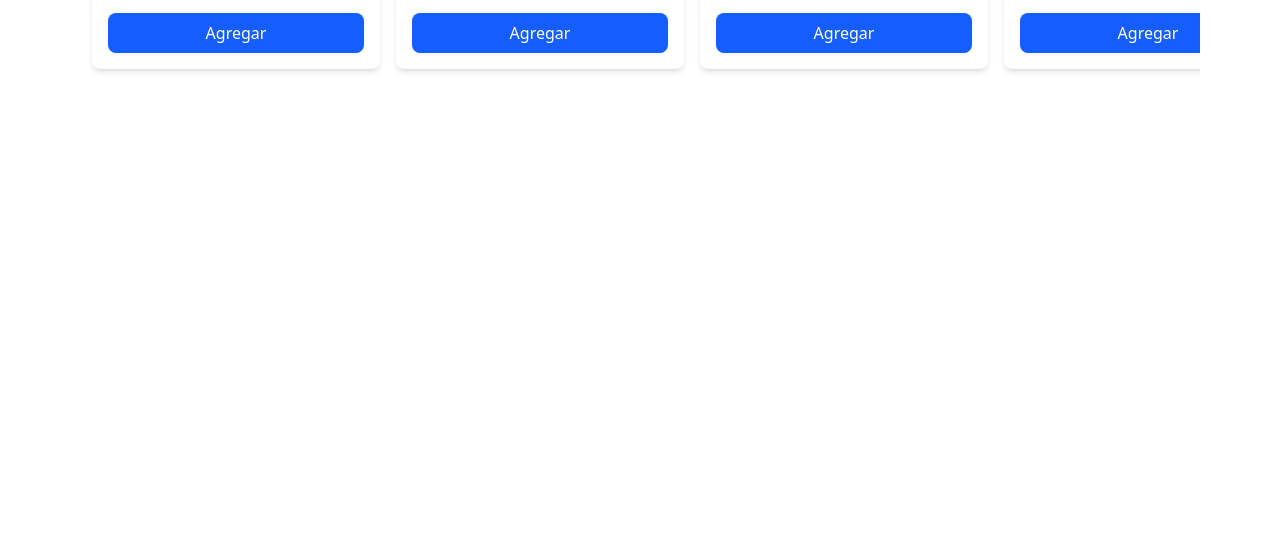
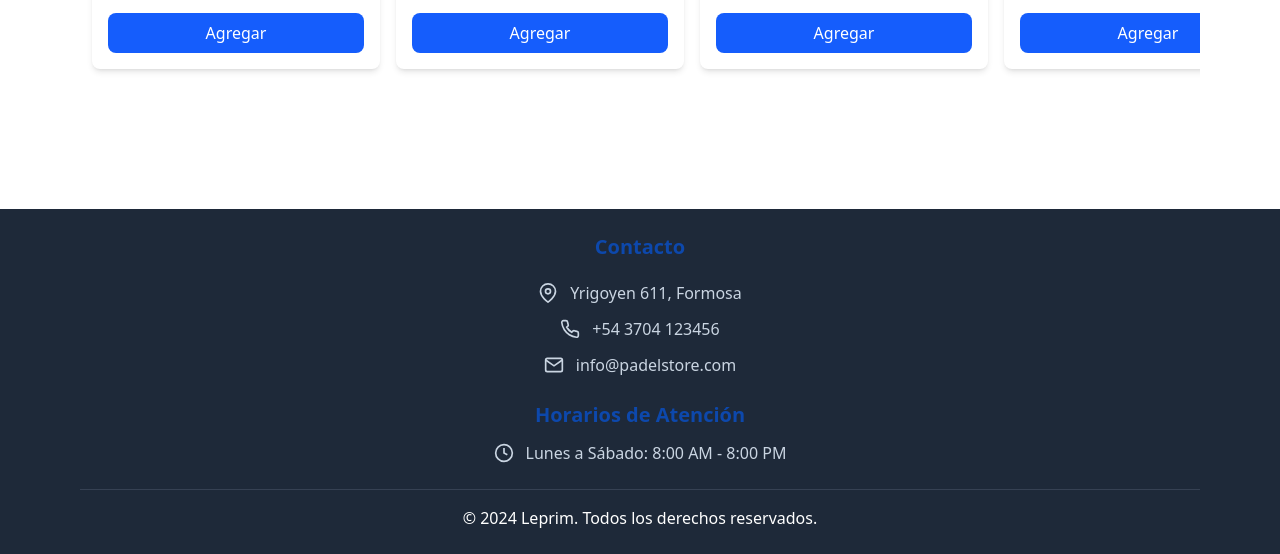
Before and after one commit to AgustinaInsfran/leprim-ecommerce, a website built with Vite: page index.html in a window 1280 px wide. Shown: the part 1355-1909 px from the top of the page. Before the commit the page ends 1516 px from the top, so only its background shows below. Built offline with nearby package versions, Linux system fonts and the light colour scheme.

Commit message:
Actualización footer

```diff
--- a/index.html
+++ b/index.html
@@ -24,7 +24,7 @@
         </a>
         <a href="#productos" class="hover:text-primary duration-200 p-2 pb-1 border-b-2 border-transparent hover:border-primary transition-all">
           Nuestros productos
-        <a href="" class="hover:text-primary duration-200 p-2 pb-1 border-b-2 border-transparent hover:border-primary transition-all">
+        <a href="#contacto" class="hover:text-primary duration-200 p-2 pb-1 border-b-2 border-transparent hover:border-primary transition-all">
           Contacto
         </a>
         <a href="#" class="relative text-gray-600 hover:text-primary transition-colors p-2">
@@ -74,6 +74,60 @@
       </section>
     </main>
 
+    <footer>
+      <div id="contacto" class="bg-gray-800 text-white py-6 mt-12">
+        <!-- Contenedor centrado -->
+        <div class="max-w-6xl mx-auto px-4">
+
+          <!-- Sección: Contacto -->
+          <div class="text-center">
+            <h3 class="text-xl font-semibold mb-5 text-primary">Contacto</h3>
+            <div class="space-y-3 flex flex-col items-center">
+              <a href="https://maps.google.com/?q=Yrigoyen+611+Formosa" target="_blank" class="flex items-center gap-3 text-slate-300 hover:text-cyan-400 transition-colors duration-300">
+                <svg class="w-5 h-5 flex-shrink-0" fill="none" stroke="currentColor" stroke-width="2" viewBox="0 0 24 24">
+                  <path d="M21 10c0 7-9 13-9 13s-9-6-9-13a9 9 0 0 1 18 0z"></path>
+                  <circle cx="12" cy="10" r="3"></circle>
+                </svg>
+                <span>Yrigoyen 611, Formosa</span>
+              </a>
+
+              <a href="tel:+543704123456" class="flex items-center gap-3 text-slate-300 hover:text-cyan-400 transition-colors duration-300">
+                <svg class="w-5 h-5 flex-shrink-0" fill="none" stroke="currentColor" stroke-width="2" viewBox="0 0 24 24">
+                  <path d="M22 16.92v3a2 2 0 0 1-2.18 2 19.79 19.79 0 0 1-8.63-3.07 19.5 19.5 0 0 1-6-6 19.79 19.79 0 0 1-3.07-8.67A2 2 0 0 1 4.11 2h3a2 2 0 0 1 2 1.72 12.84 12.84 0 0 0 .7 2.81 2 2 0 0 1-.45 2.11L8.09 9.91a16 16 0 0 0 6 6l1.27-1.27a2 2 0 0 1 2.11-.45 12.84 12.84 0 0 0 2.81.7A2 2 0 0 1 22 16.92z"></path>
+                </svg>
+                <span>+54 3704 123456</span>
+              </a>
+
+              <a href="mailto:info@padelstore.com" class="flex items-center gap-3 text-slate-300 hover:text-cyan-400 transition-colors duration-300">
+                <svg class="w-5 h-5 flex-shrink-0" fill="none" stroke="currentColor" stroke-width="2" viewBox="0 0 24 24">
+                  <path d="M4 4h16c1.1 0 2 .9 2 2v12c0 1.1-.9 2-2 2H4c-1.1 0-2-.9-2-2V6c0-1.1.9-2 2-2z"></path>
+                  <polyline points="22,6 12,13 2,6"></polyline>
+                </svg>
+                <span>info@padelstore.com</span>
+              </a>
+            </div>
+          </div>
+
+          <!-- Sección Horarios -->
+          <div class="mt-6 text-center">
+            <h3 class="text-xl font-semibold mb-3 text-primary">Horarios de Atención</h3>
+            <div class="flex items-center justify-center gap-3 text-slate-300">
+              <svg class="w-5 h-5 flex-shrink-0" fill="none" stroke="currentColor" stroke-width="2" viewBox="0 0 24 24">
+                <circle cx="12" cy="12" r="10"></circle>
+                <polyline points="12 6 12 12 16 14"></polyline>
+              </svg>
+              <span>Lunes a Sábado: 8:00 AM - 8:00 PM</span>
+            </div>
+          </div>
+
+          <!-- Copyright -->
+          <div class="text-center mt-6 pt-4 border-t border-gray-700">
+            <p>&copy; 2024 Leprim. Todos los derechos reservados.</p>
+          </div>
+        </div>
+      </div>
+    </footer>
+
 
     <script type="module" src="/src/main.js"></script>
   </body>
```
